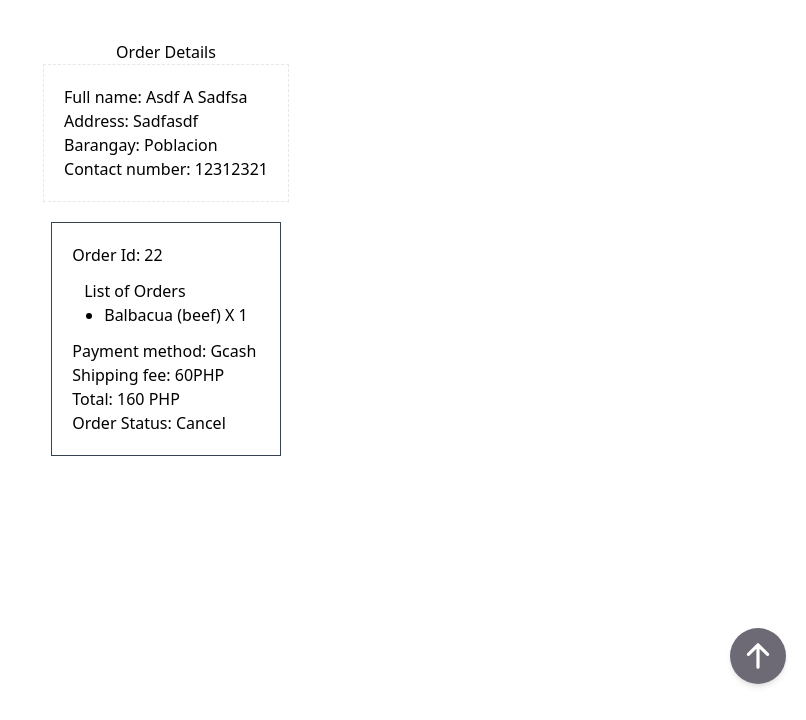
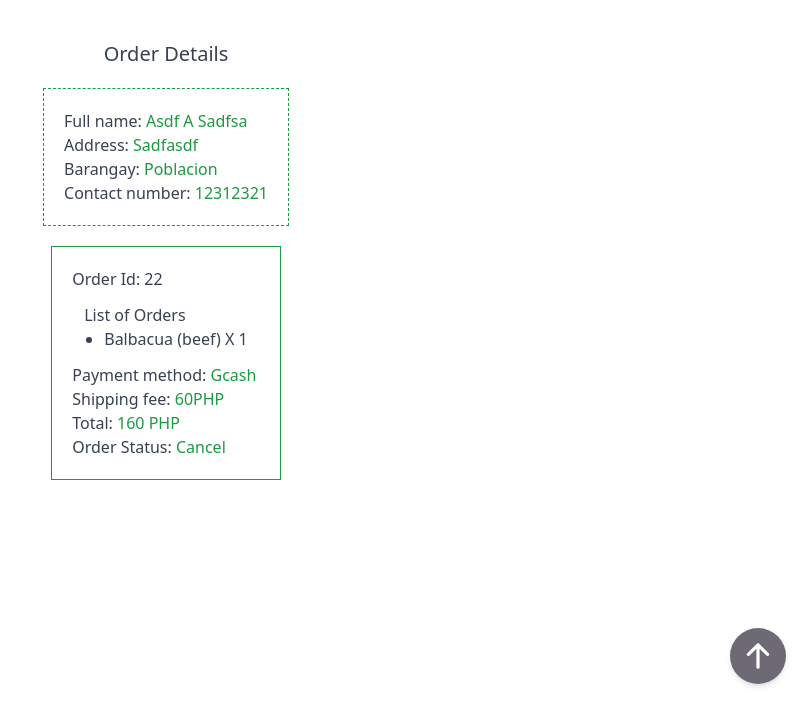
Before and after one commit to yohi441/J6-ordering_system, a Django app: page /order/22/ in a window 1280 px wide. Shown: the part 96-816 px from the top of the page, without its empty margins (474-1280 px from the left). Run offline with Django 3.2, Linux system fonts and the light colour scheme; a user stored in the database is signed in; data comes from the database, SQL or seed files in the repository; both versions use the stored data as it was after the commit; style sheets or scripts are compiled from the project's sources.

Commit message:
Update order detail and order list

```diff
--- a/ordering/views.py
+++ b/ordering/views.py
@@ -504,11 +504,13 @@ class OrderListView(LoginRequiredMixin, ListView):
 
     def get_context_data(self,*args, **kwargs):
         context = super(OrderListView, self).get_context_data(*args,**kwargs)
+        order_list = OrderItems.objects.all()
+
         if 'cart' in self.request.session:
             cart = self.request.session['cart']
         else:
             cart = []
-
+        context['order_list'] = order_list
         context['cart'] = len(cart)
 
         return context
--- a/templates/order_detail.html
+++ b/templates/order_detail.html
@@ -5,14 +5,14 @@
 {% include 'components/header.html' %}
 
     <div class="container flex flex-col items-center min-h-screen py-10 mx-auto mb-10">
-        <div class="">Order Details</div>
-        <div class="p-5 mb-5 border border-dashed">
-            <div>Full name: {{profile.first_name|title}} {{profile.middle_initial|title}} {{profile.last_name|title}} </div>
-            <div>Address: {{profile.address|title}}</div>
-            <div>Barangay: {{profile.barangay.name}}</div>
-            <div>Contact number: {{profile.cellphone_number}}</div>
+        <div class="mb-5 text-xl text-gray-700">Order Details</div>
+        <div class="p-5 mb-5 text-gray-700 border border-dashed border-j6primary">
+            <div>Full name: <span class="text-j6primary">{{profile.first_name|title}} {{profile.middle_initial|title}} {{profile.last_name|title}}</span> </div>
+            <div>Address: <span class="text-j6primary">{{profile.address|title}}</span></div>
+            <div>Barangay: <span class="text-j6primary">{{profile.barangay.name}}</span></div>
+            <div>Contact number: <span class="text-j6primary">{{profile.cellphone_number}}</span></div>
         </div>
-        <div class="p-5 border border-gray-700">
+        <div class="p-5 text-gray-700 border border-j6primary">
             <div>Order Id: {{order.id}}</div>
             <ul class="p-3 list-disc">
             <p>List of Orders</p>
@@ -20,10 +20,10 @@
             <li class="ml-5">{{food}} X {{food.quantity}}</li>
             {% endfor %}
             </ul>
-            <div>Payment method: {{ order.payment_method }}</div>
-            <div>Shipping fee: {{ order.shipping_fee }}PHP</div>
-            <div>Total: {{ order.total }} PHP</div>
-            <div>Order Status: {{order.order_status}}</div>
+            <div>Payment method: <span class="text-j6primary">{{ order.payment_method }}</span></div>
+            <div>Shipping fee: <span class="text-j6primary">{{ order.shipping_fee }}PHP</span></div>
+            <div>Total: <span class="text-j6primary">{{ order.total }} PHP</span></div>
+            <div>Order Status: <span class="text-j6primary">{{order.order_status}}</span></div>
         </div>
 
     </div>
```
Also changed, not shown: templates/order_list.html (+15 -1 lines), templates/profile_edit.html (+7 -6 lines), db.sqlite3.
